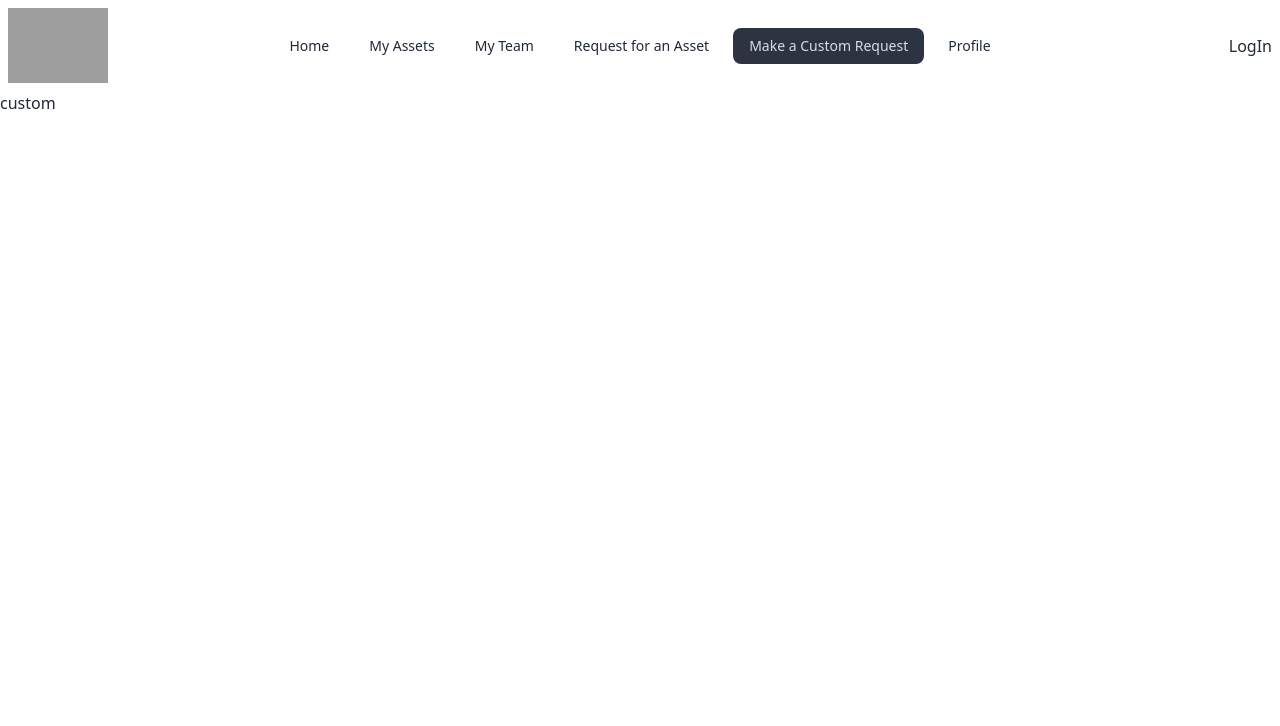
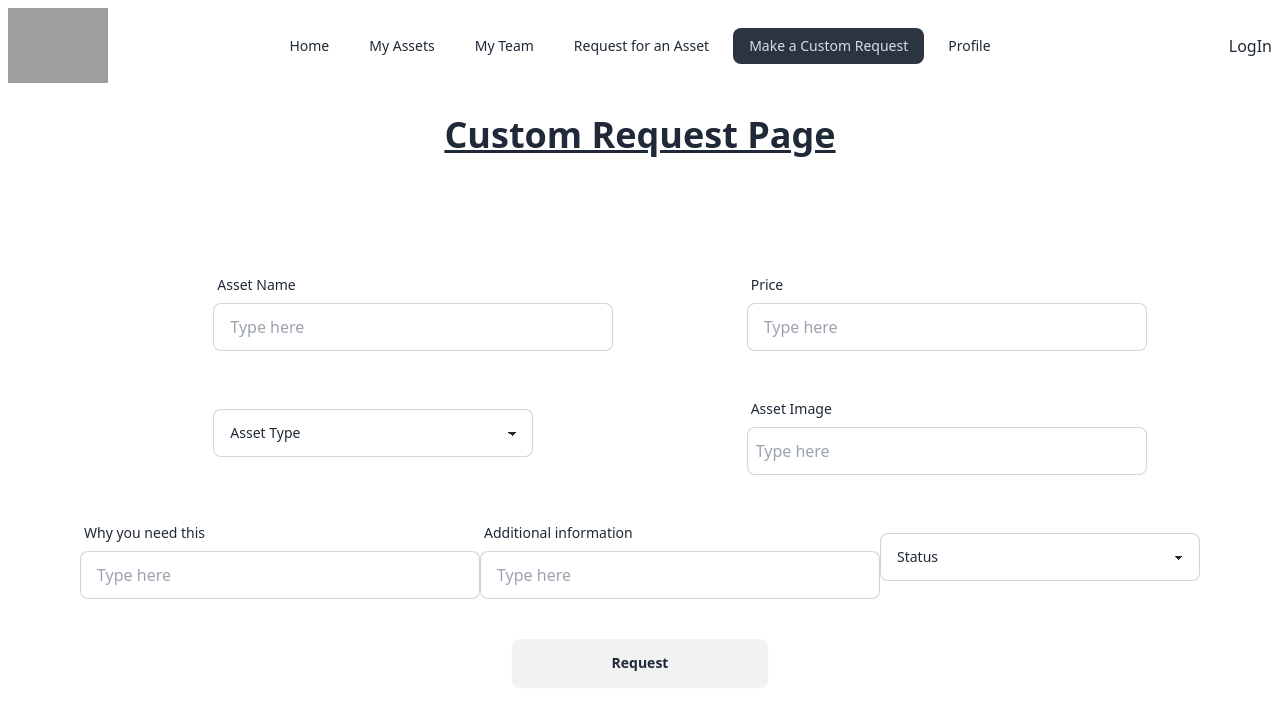
Before and after one commit to sakibalam12345/products-management, a React (Vite) app: page /dashboard/customasset in a window 1280 px wide. Shown: the top 726 px of the page. Built offline with nearby package versions, Linux system fonts and the light colour scheme; no server answers; grey boxes are pictures that could not be loaded.

Commit message:
made custom req asset

```diff
--- a/src/Pages/Dashboard/Customasset.jsx
+++ b/src/Pages/Dashboard/Customasset.jsx
@@ -1,9 +1,98 @@
+import Swal from "sweetalert2";
+import Useaxiouspublic from "../../Axious/Useaxiouspublic";
 
 
 const Customasset = () => {
+    const axiouspublic = Useaxiouspublic();
+    const handlecustomreq = e=>{
+        e.preventDefault();
+        const form = e.target;
+        const assetname = form.assetname.value;
+        const Price =parseFloat(form.price.value) ;
+        const assettype = form.assettype.value;
+        const assetimg = form.assetimg.value;
+        const whyneedthis = form.whyneedthis.value;
+        const additionaleinfo = form.additionaleinfo.value;
+        const status = form.status.value;
+        const requesteddate = new Date()
+        console.log(assetname,Price,assettype,whyneedthis,assetimg,additionaleinfo,status,requesteddate);
+        const customreqasset = {
+            assetname : assetname,
+            Price : Price,
+            assettype : assettype,
+            assetimg : assetimg,
+            whyneedthis : whyneedthis,
+            additionaleinfo : additionaleinfo,
+            status : status,
+            requesteddate : requesteddate
+        }
+        axiouspublic.post('/customreqassetreq',customreqasset)
+        .then(res=>{
+            console.log(res.data)
+            if(res.data.insertedId){
+                form.reset()
+                Swal.fire({
+                    title: "Good job!",
+                    text: "Custom request succesfull!",
+                    icon: "success"
+                  });
+            }
+        })
+    }
+
     return (
         <div>
-            <h3>custom</h3>
+            <h3 className="text-center font-bold text-4xl mt-6 mb-28  underline ">Custom Request Page</h3>
+            <form onSubmit={handlecustomreq}>
+            <div className="mb-10 flex justify-evenly">
+            <label className="form-control w-full max-w-xs">
+  <div className="label">
+    <span className="label-text">Asset Name</span>
+  </div>
+  <input type="text" name="assetname" placeholder="Type here" className="input input-bordered w-[400px] " />
+</label>
+            <label className="form-control w-full max-w-xs">
+  <div className="label">
+    <span className="label-text">Price</span>
+  </div>
+  <input type="text" name="price" placeholder="Type here" className="input input-bordered w-[400px] " />
+</label>
+            </div>
+            <div className="mb-10 flex justify-evenly items-center">
+            <select name="assettype" className="select select-bordered w-[400px] max-w-xs">
+  <option disabled selected>Asset Type</option>
+  <option>Returnable</option>
+  <option>Non Returnable</option>
+</select>
+            <label className="form-control w-full max-w-xs">
+  <div className="label">
+    <span className="label-text">Asset Image</span>
+  </div>
+  <input type="text" name="assetimg" placeholder="Type here" className="input p-2 input-bordered w-[400px] " />
+</label>
+            </div>
+            <div className="mb-10 flex justify-evenly items-center">
+            <label className="form-control w-full max-w-xs">
+  <div className="label">
+    <span className="label-text">Why you need this</span>
+  </div>
+  <input type="text" name="whyneedthis" placeholder="Type here" className="input input-bordered w-[400px] " />
+</label>
+            <label className="form-control w-full max-w-xs">
+  <div className="label">
+    <span className="label-text">Additional information</span>
+  </div>
+  <input type="text" name="additionaleinfo" placeholder="Type here" className="input input-bordered w-[400px] " />
+</label>
+<select name="status" className="select select-bordered w-full max-w-xs">
+  <option disabled selected>Status</option>
+  <option>Available</option>
+  <option>Out of stock</option>
+</select>
+            </div>
+            <div className="flex justify-center items-center mt-5"><button className="btn btn-wide">Request</button></div>
+
+            </form>
         </div>
     );
 };
```
